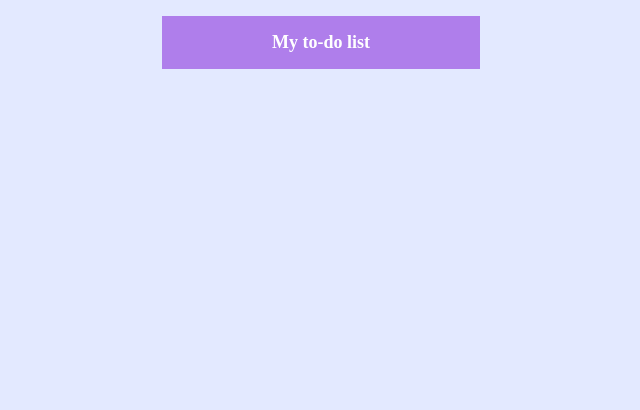
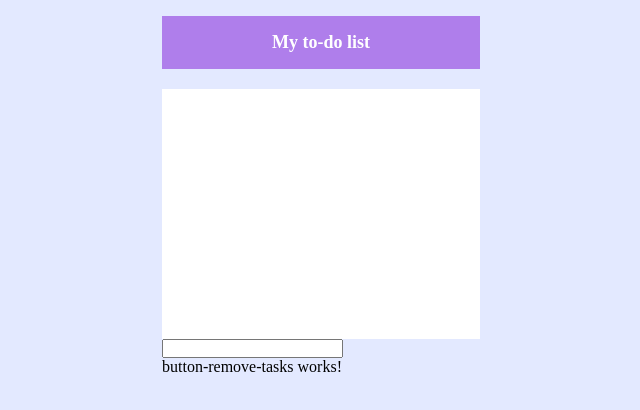
Before and after one commit to GabrielRSiqueira18/udemy-todo-list, an Angular app: page / in a window 1280 px wide. Shown: the top 410 px of the page, without its empty margins (319-959 px from the left). Built offline with nearby package versions, Linux system fonts and the light colour scheme.

Commit message:
feat: create input add task item, and create output in the file component to put the value in task-list component

```diff
--- /dev/null
+++ b/src/app/interfaces/task-list.ts
@@ -0,0 +1,4 @@
+export interface TaskList {
+  value: string
+  checked: boolean
+}
--- a/src/app/modules/home/components/input-add-task/input-add-task.component.html
+++ b/src/app/modules/home/components/input-add-task/input-add-task.component.html
@@ -1 +1,5 @@
-<p>input-add-task works!</p>
+<input
+  (keyup.enter)="addTaskValue()"
+  [(ngModel)]="taskValue"
+  type="text"
+>
--- a/src/app/modules/home/components/input-add-task/input-add-task.component.ts
+++ b/src/app/modules/home/components/input-add-task/input-add-task.component.ts
@@ -1,4 +1,4 @@
-import { Component } from '@angular/core';
+import { Component, EventEmitter, Output } from '@angular/core';
 
 @Component({
   selector: 'app-input-add-task',
@@ -6,5 +6,16 @@ import { Component } from '@angular/core';
   styleUrl: './input-add-task.component.scss'
 })
 export class InputAddTaskComponent {
+  @Output() emitAddTaskValue = new EventEmitter();
 
+  public taskValue: string = "";
+
+  public addTaskValue() {
+    const taskValueFormated = this.taskValue.trim();
+
+    if(taskValueFormated) {
+      this.emitAddTaskValue.emit(this.taskValue);
+      this.taskValue = "";
+    }
+  }
 }
--- a/src/app/modules/home/components/tasks-list/tasks-list.component.html
+++ b/src/app/modules/home/components/tasks-list/tasks-list.component.html
@@ -1,5 +1,22 @@
 <div class="tasks-container">
-
+  <div
+    *ngFor="let task of itemsTaskList; let i = index"
+    class="task-container"
+  >
+    <div>
+      <input
+        type="checkbox"
+        [(ngModel)]="task.checked"
+      >
+      <input
+        type="text"
+        [(ngModel)]="task.value"
+      >
+    </div>
+    <button>
+      <img src="assets/dump.svg" alt="">
+    </button>
+  </div>
 </div>
-<app-input-add-task></app-input-add-task>
+<app-input-add-task (emitAddTaskValue)="setItemInTaskList($event)"></app-input-add-task>
 <app-button-remove-tasks></app-button-remove-tasks>
--- a/src/app/modules/home/components/tasks-list/tasks-list.component.scss
+++ b/src/app/modules/home/components/tasks-list/tasks-list.component.scss
@@ -0,0 +1,45 @@
+@import "../../../../../variables.scss";
+
+.tasks-container {
+  width: 100%;
+  min-height: 250px;
+  padding: 1rem;
+  background-color: $gray-100;
+}
+
+.task-container {
+  width: 100%;
+  display: flex;
+  align-items: center;
+  justify-content: space-between;
+
+  div {
+    display: flex;
+    justify-content: center;
+    align-content: center;
+    gap: 0.5rem;
+
+    input {
+      color: $gray-300;
+    }
+
+    input[type="checkbox"] {
+      width: 15px;
+      background-color: $gray-300;
+    }
+
+    input[type="text"] {
+      border: 0;
+      font-size: 1rem;
+      font-weight: 500;
+    }
+  }
+
+  button {
+    all: unset;
+    display: flex;
+    align-items: center;
+    justify-content: center;
+    cursor: pointer;
+  }
+}
--- a/src/app/modules/home/components/tasks-list/tasks-list.component.ts
+++ b/src/app/modules/home/components/tasks-list/tasks-list.component.ts
@@ -1,4 +1,5 @@
 import { Component } from '@angular/core';
+import { TaskList } from '../../../../interfaces/task-list';
 
 @Component({
   selector: 'app-tasks-list',
@@ -6,5 +7,13 @@ import { Component } from '@angular/core';
   styleUrl: './tasks-list.component.scss'
 })
 export class TasksListComponent {
+  public itemsTaskList: TaskList[] = [];
+
+  public setItemInTaskList(taskValue: string) {
+    this.itemsTaskList.push({
+      value: taskValue,
+      checked: false,
+    })
+  }
 
 }
--- a/src/app/modules/home/home.module.ts
+++ b/src/app/modules/home/home.module.ts
@@ -4,6 +4,7 @@ import { TasksListComponent } from './components/tasks-list/tasks-list.component
 import { InputAddTaskComponent } from './components/input-add-task/input-add-task.component';
 import { ButtonRemoveTasksComponent } from './components/button-remove-tasks/button-remove-tasks.component';
 import { HomeComponent } from './home/home.component';
+import { FormsModule } from '@angular/forms';
 
 
 
@@ -15,7 +16,8 @@ import { HomeComponent } from './home/home.component';
     HomeComponent
   ],
   imports: [
-    CommonModule
+    CommonModule,
+    FormsModule,
   ]
 })
 export class HomeModule { }
--- a/src/app/modules/home/home/home.component.html
+++ b/src/app/modules/home/home/home.component.html
@@ -2,4 +2,5 @@
   <header>
     <h1>My to-do list</h1>
   </header>
+  <app-tasks-list></app-tasks-list>
 </div>
```
Also changed, not shown: src/assets/bg-without-list.svg (added), src/assets/dump.svg (added).
